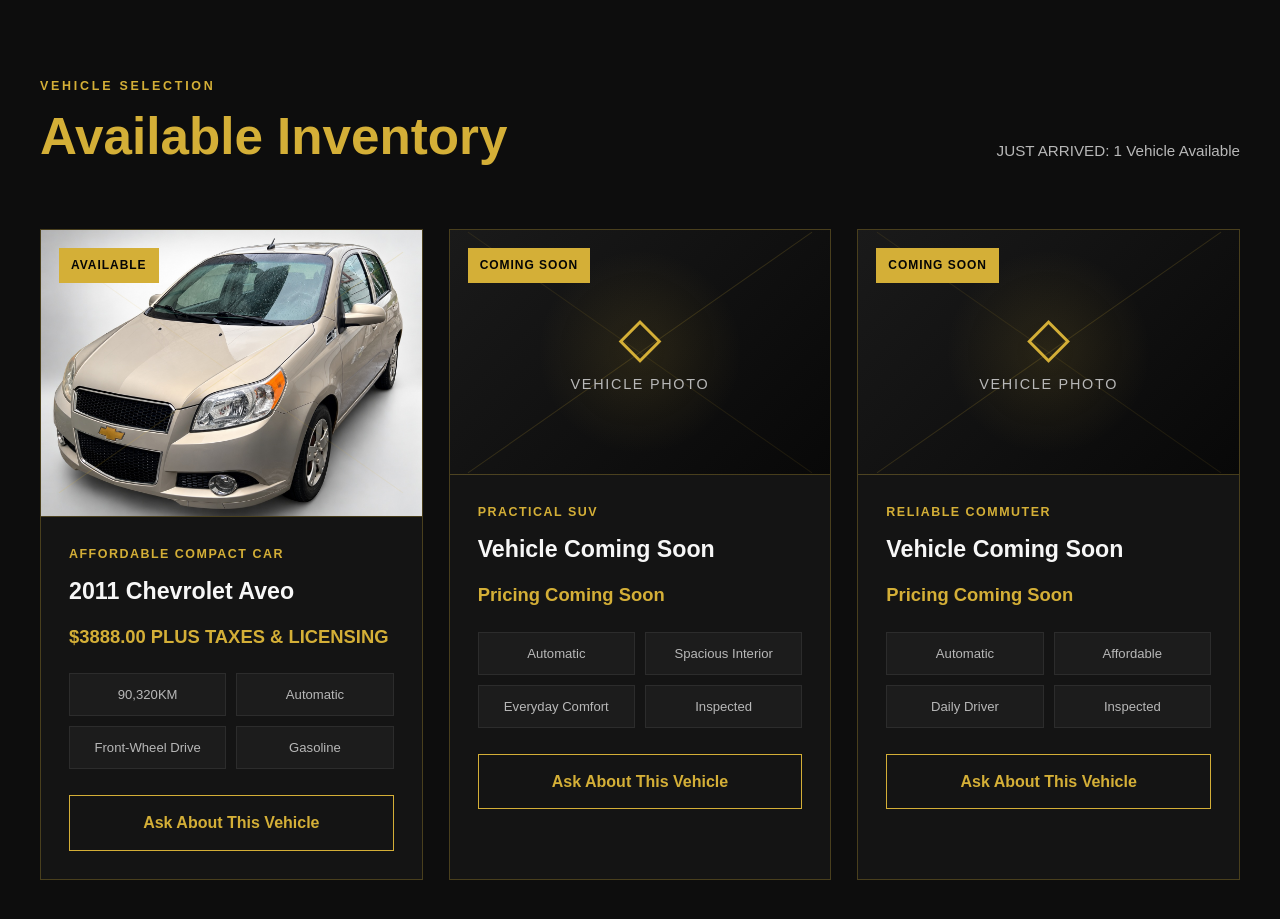
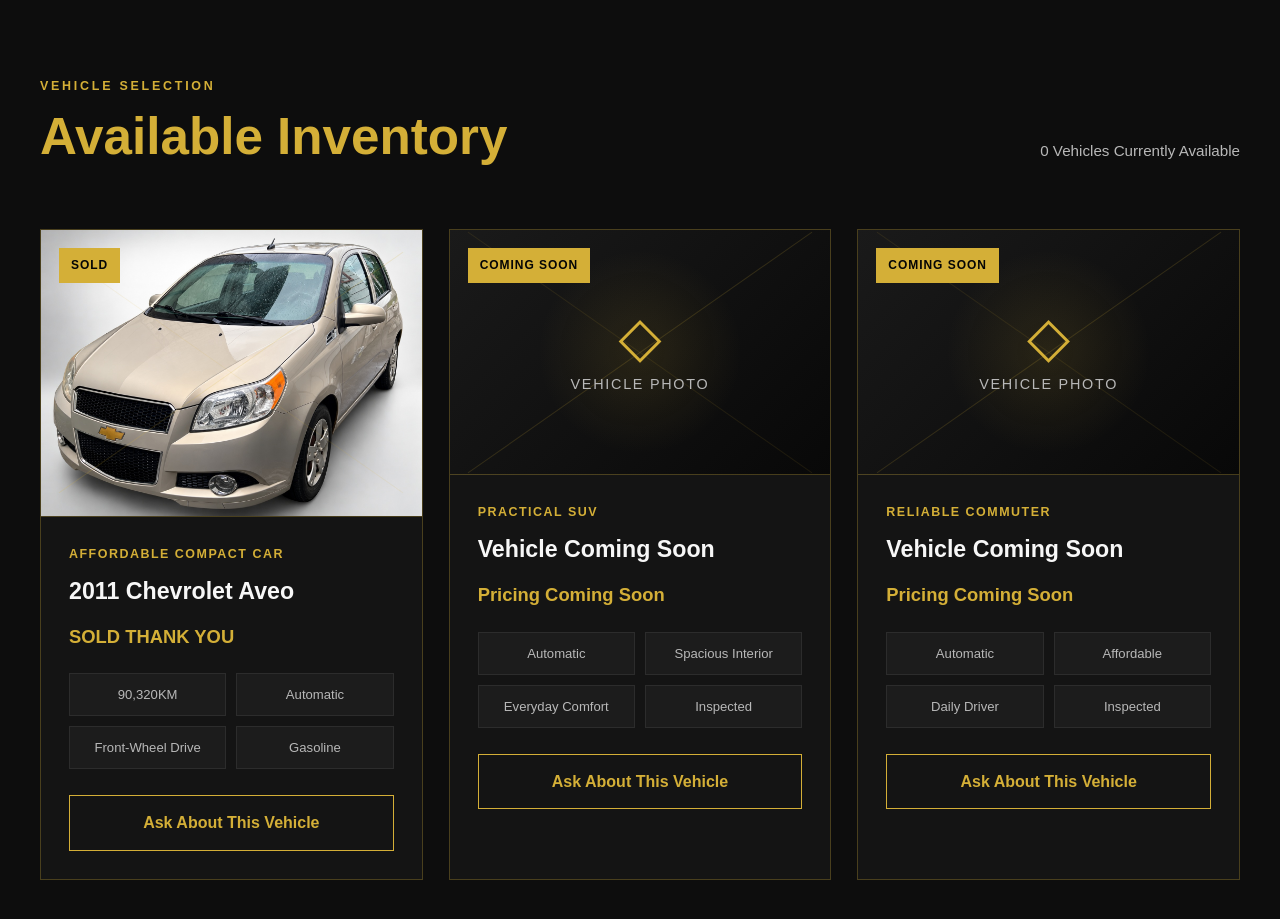
Before and after one commit to seza7ez-oss/seza-motors, a plain HTML site: page SM WEBSITE/inventory.html in a window 1280 px wide. Shown: the part 1100-2019 px from the top of the page. Drawn offline with Linux system fonts and the light colour scheme.

Commit message:
Update vehicle availability and status in inventory

```diff
--- a/SM WEBSITE/inventory.html
+++ b/SM WEBSITE/inventory.html
@@ -152,7 +152,7 @@
                 </div>
 
                 <p class="inventory-count">
-                    JUST ARRIVED: 1 Vehicle Available
+                    0 Vehicles Currently Available
                 </p>
 
             </div>
@@ -167,7 +167,7 @@
     <div class="vehicle-image-placeholder">
 
         <span class="vehicle-status">
-            Available
+            SOLD
         </span>
 
         <img
@@ -189,7 +189,7 @@
         </h3>
 
         <p class="vehicle-price">
-            $3888.00 PLUS TAXES & LICENSING
+           SOLD THANK YOU
         </p>
 
         <div class="vehicle-details">
```
